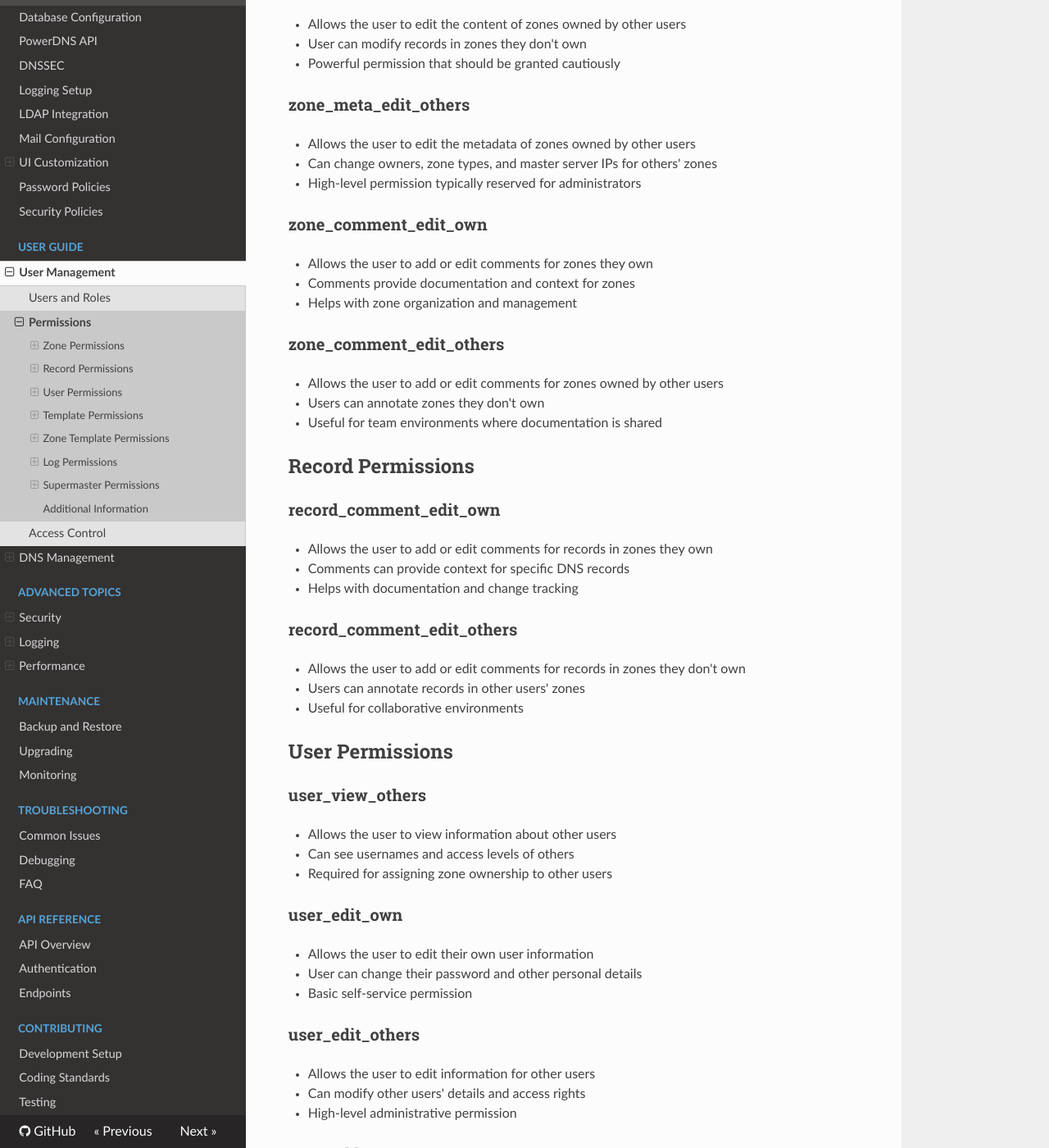
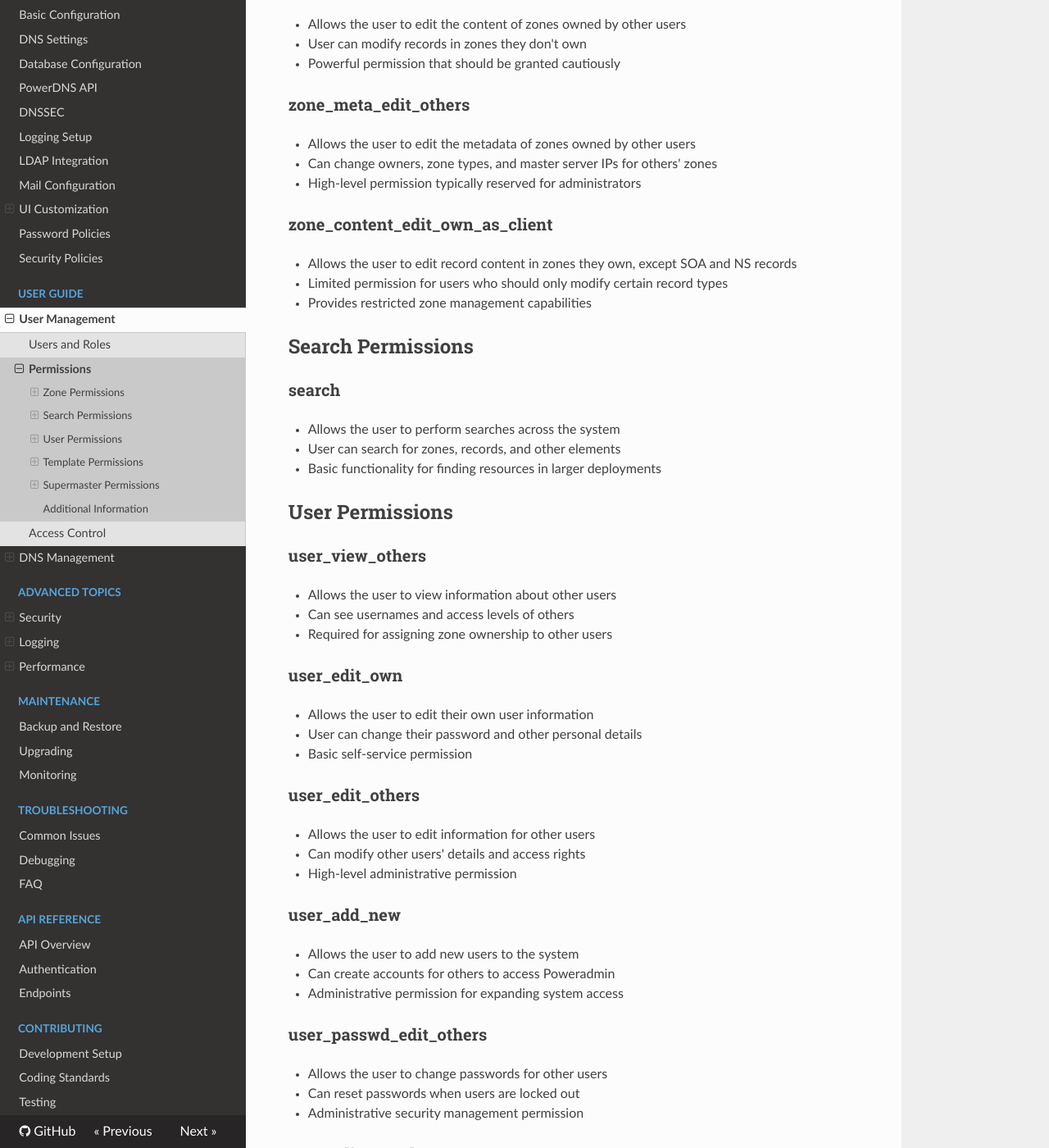
Before and after one commit to poweradmin/poweradmin-docs, an MkDocs documentation site: the page built from docs/user-guide/permissions.md, in a window 1280 px wide and 1400 px high, scrolled down 1292 px. Shown: the whole window at 82% size. Built offline with MkDocs 1.6.1, drawn with Linux system fonts in a browser that asks for light colours; nearby versions of some CDN libraries; some of the changed text lies outside the part shown.

Commit message:
docs: updated user permissions

```diff
--- a/docs/user-guide/permissions.md
+++ b/docs/user-guide/permissions.md
@@ -47,27 +47,17 @@ This document provides detailed explanations of all user permissions available i
 - Can change owners, zone types, and master server IPs for others' zones
 - High-level permission typically reserved for administrators
 
-### zone_comment_edit_own
-- Allows the user to add or edit comments for zones they own
-- Comments provide documentation and context for zones
-- Helps with zone organization and management
+### zone_content_edit_own_as_client
+- Allows the user to edit record content in zones they own, except SOA and NS records
+- Limited permission for users who should only modify certain record types
+- Provides restricted zone management capabilities
 
-### zone_comment_edit_others
-- Allows the user to add or edit comments for zones owned by other users
-- Users can annotate zones they don't own
-- Useful for team environments where documentation is shared
+## Search Permissions
 
-## Record Permissions
-
-### record_comment_edit_own
-- Allows the user to add or edit comments for records in zones they own
-- Comments can provide context for specific DNS records
-- Helps with documentation and change tracking
-
-### record_comment_edit_others
-- Allows the user to add or edit comments for records in zones they don't own
-- Users can annotate records in other users' zones
-- Useful for collaborative environments
+### search
+- Allows the user to perform searches across the system
+- User can search for zones, records, and other elements
+- Basic functionality for finding resources in larger deployments
 
 ## User Permissions
 
@@ -86,14 +76,24 @@ This document provides detailed explanations of all user permissions available i
 - Can modify other users' details and access rights
 - High-level administrative permission
 
-### user_add
+### user_add_new
 - Allows the user to add new users to the system
 - Can create accounts for others to access Poweradmin
 - Administrative permission for expanding system access
 
-### user_is_ueberadmin
-- Grants superuser (ueberadmin) status
-- User has full access to all functions in Poweradmin
+### user_passwd_edit_others
+- Allows the user to change passwords for other users
+- Can reset passwords when users are locked out
+- Administrative security management permission
+
+### user_edit_templ_perm
+- Allows the user to change the permission template assigned to users
+- Can modify user access by applying different templates
+- Streamlines permission management for administrators
+
+### user_is_ueberuser
+- Grants superuser status with full access to all functions
+- User has unlimited privileges throughout Poweradmin
 - Bypasses normal permission checks
 - Should be granted very selectively
 
@@ -109,30 +109,6 @@ This document provides detailed explanations of all user permissions available i
 - Can modify permission sets used for multiple users
 - Useful for maintaining consistent permission groups
 
-## Zone Template Permissions
-
-### zone_templ_add
-- Allows the user to add new zone templates
-- Templates provide pre-defined sets of records for new zones
-- Helps standardize zone creation
-
-### zone_templ_edit
-- Allows the user to edit existing zone templates
-- Can modify the record sets used for new zone creation
-- Useful for maintaining standardized zone configurations
-
-### zone_templ_view
-- Allows the user to view available zone templates
-- Read-only access to template configurations
-- Basic permission needed to use templates
-
-## Log Permissions
-
-### log_view
-- Allows the user to view system logs
-- Can see login attempts and changes to zones/records
-- Useful for auditing and troubleshooting
-
 ## Supermaster Permissions
 
 ### supermaster_view
@@ -145,6 +121,11 @@ This document provides detailed explanations of all user permissions available i
 - Can configure authoritative name servers for PowerDNS
 - Advanced configuration permission
 
+### supermaster_edit
+- Allows the user to edit existing supermaster servers
+- Can modify authoritative name server configurations
+- Advanced permission for managing DNS infrastructure
+
 ## Additional Information
 
 For more detailed information on implementing these permissions, please refer to the [Poweradmin documentation](https://www.poweradmin.org/documentation/).
```
